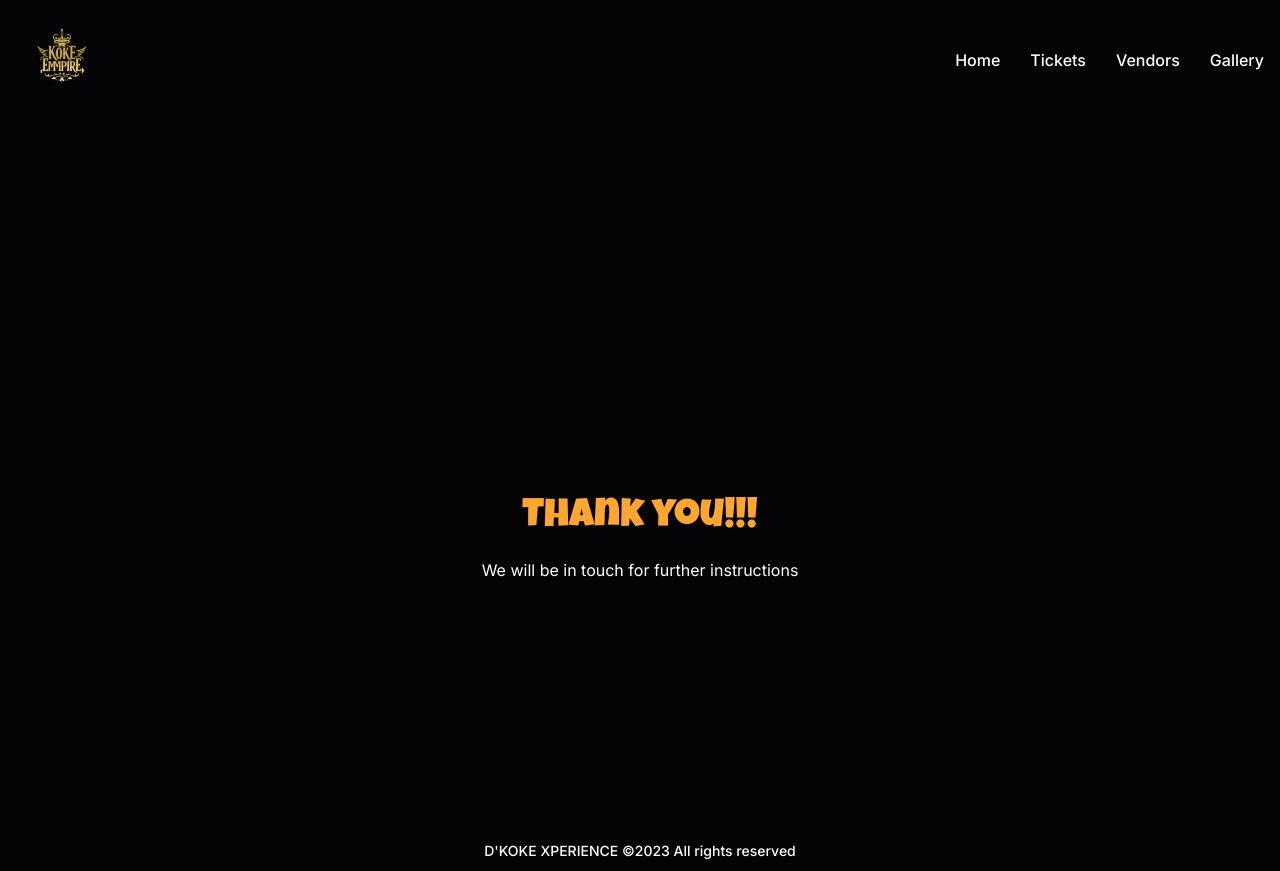
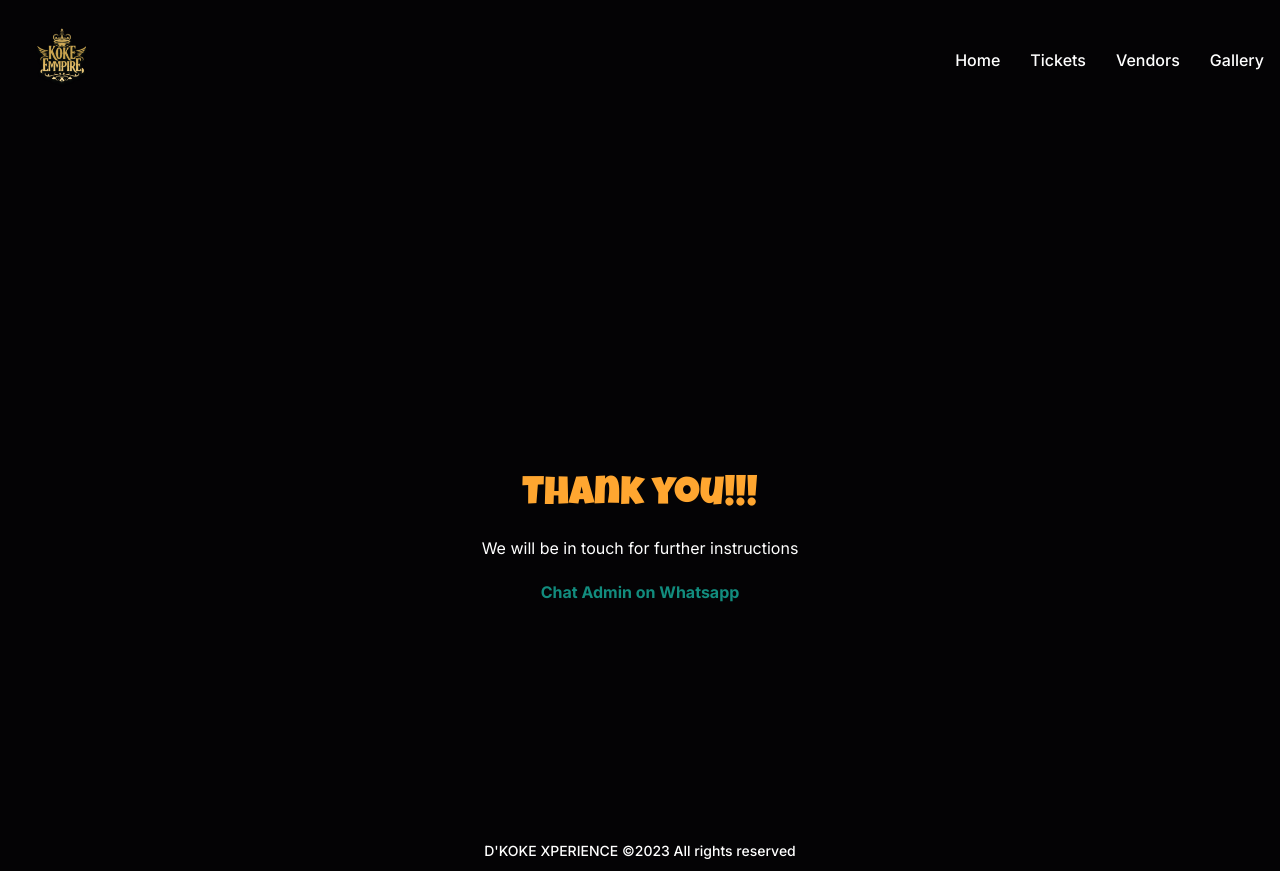
Before and after one commit to mystiexx/koke_landing, a React (Vite) app: page /success in a window 1280 px wide. Built offline with nearby package versions, Linux system fonts and the light colour scheme.

Commit message:
whatsapp added

```diff
--- a/src/app/success/index.jsx
+++ b/src/app/success/index.jsx
@@ -23,6 +23,15 @@ const SuccessPage = () => {
             <Text textAlign="center" mt="10px">
               We will be in touch for further instructions
             </Text>
+
+            <Center mt="20px">
+              <a
+                href="https://wa.link/h93nvh"
+                style={{ color: "#128C7E", fontWeight: 700 }}
+              >
+                Chat Admin on Whatsapp
+              </a>
+            </Center>
           </Box>
         </Box>
       </Container>
--- a/src/app/tickets/components/payTicket.jsx
+++ b/src/app/tickets/components/payTicket.jsx
@@ -55,6 +55,7 @@ const PayTicket = () => {
       const sendEmail = {
         send_to: "kokeempire.ng@gmail.com",
         templateType: "ticketSold",
+        subject: "Ticket Sold!!!",
         templateData: {
           ticket: data.ticket_type.name,
           fullname: name,
--- a/src/app/vendors/component/registration.jsx
+++ b/src/app/vendors/component/registration.jsx
@@ -59,6 +59,7 @@ const Registration = () => {
       const sendEmail = {
         send_to: "kokeempire.ng@gmail.com",
         templateType: "ticketSold",
+        subject: "New Vendor!!!!",
         templateData: {
           ticket: data.business_nature.name,
           fullname: data.business_name,
```
